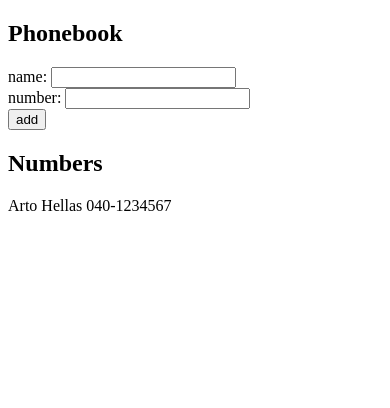
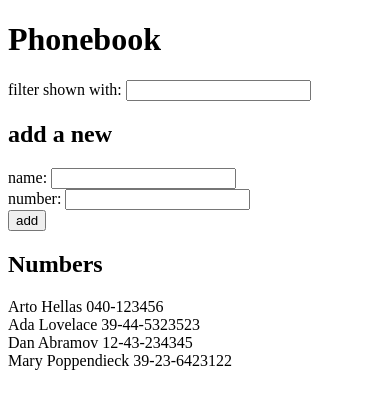
Before and after one commit to jvcaesar/fullstack2021, a React (Create React App) app in the folder part2/phonebook/: page / in a window 390 px wide. Shown: the top 408 px of the page. Built offline with nearby package versions, Linux system fonts and the light colour scheme.

Commit message:
Exercise 2.9: The Phonebook step 4

```diff
--- a/part2/phonebook/src/App.js
+++ b/part2/phonebook/src/App.js
@@ -4,10 +4,14 @@
 
 const App = () => {
   const [ persons, setPersons ] = useState([
-    { name: 'Arto Hellas', number: '040-1234567' }
+    { name: 'Arto Hellas', number: '040-123456' },
+    { name: 'Ada Lovelace', number: '39-44-5323523' },
+    { name: 'Dan Abramov', number: '12-43-234345' },
+    { name: 'Mary Poppendieck', number: '39-23-6423122' }
   ])
   const [ newName, setNewName ] = useState('')
   const [ newNumber, setNewNumber ] = useState('')
+  const [ filterWord, setFilterWord ] = useState('')
 
   const nameExists = () => {
     const found = persons.find(name => name.name === newName)
@@ -16,6 +20,7 @@
       return true
     return false
   }
+
   const addNewName = (event) => {
     event.preventDefault()
     //console.log('addnewname: ', event.target)
@@ -33,16 +38,23 @@
     setNewNumber('')
   }
 
-  const handleNameInput = (event) => {
-    //console.log('namehandler: ', event.target)
-    setNewName(event.target.value)
-  }
+  const handleNameInput = (event) => setNewName(event.target.value)
+
+  const handleFilterInput = (event) => setFilterWord(event.target.value)
 
   const handleNumberInput = (event) => setNewNumber(event.target.value)
 
+  const personsToShow = filterWord === '' ? persons :
+    persons.filter(person => person.name.toLowerCase().indexOf(filterWord.toLowerCase()) !== -1)
+
   return (
     <div>
-      <h2>Phonebook</h2>
+      <div>
+        <h1>Phonebook</h1>
+        filter shown with: <input value={filterWord} onChange={handleFilterInput} />
+      </div>
+
+      <h2>add a new</h2>
       <form onSubmit={addNewName}>
         <div>
           name: <input value={newName} onChange={handleNameInput} />
@@ -54,8 +66,9 @@
           <button type="submit">add</button>
         </div>
       </form>
+
       <h2>Numbers</h2>
-      {persons.map(person => <Person key={person.name} person={person} />)}
+      {personsToShow.map(person => <Person key={person.name} person={person} />)}
     </div>
   )
 }
```
